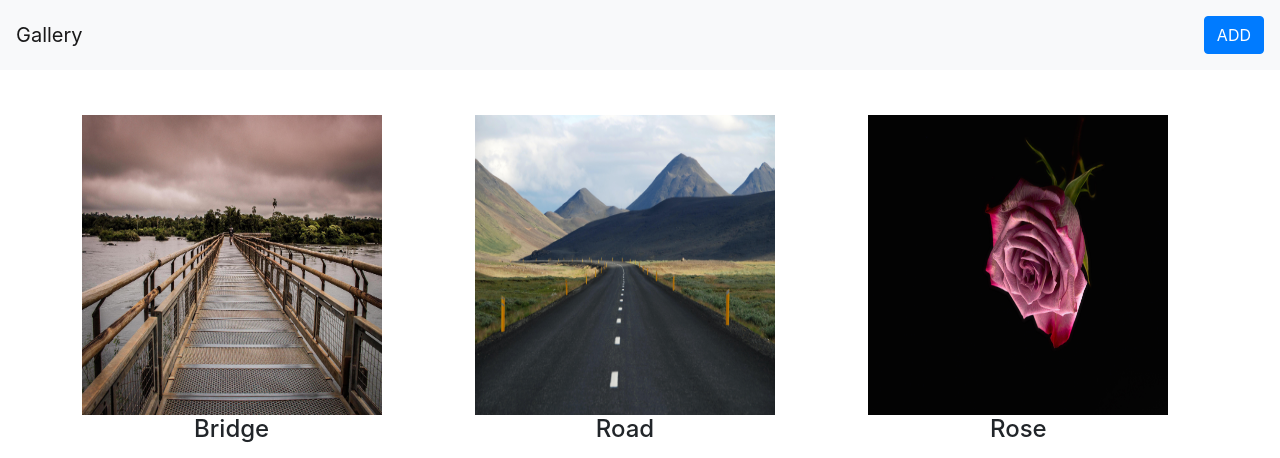
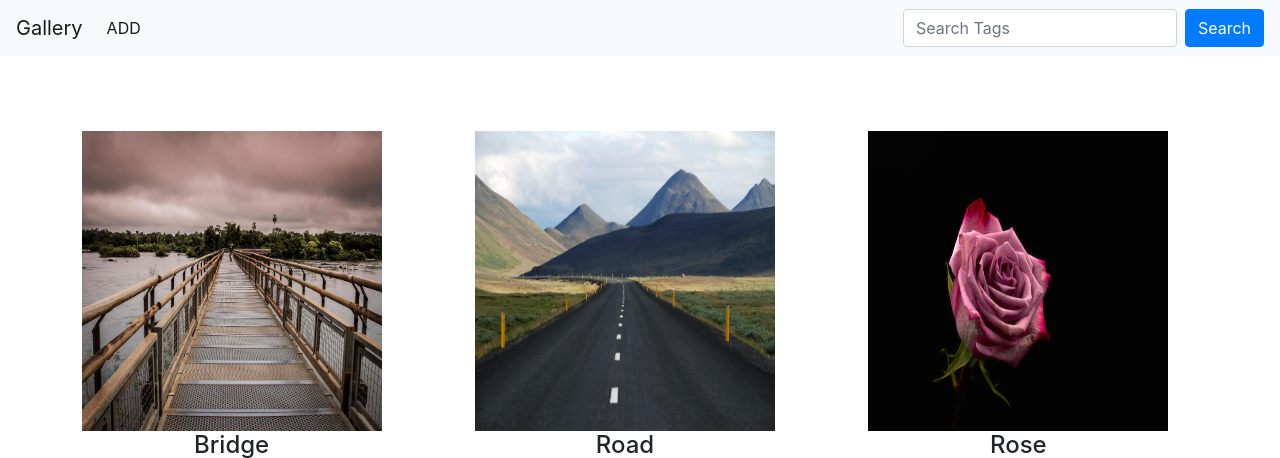
Before and after one commit to Ronakjain515/Image_Gallery, a Django app: page / in a window 1280 px wide. Shown: the top 458 px of the page. Run offline with Django 3.2, Linux system fonts and the light colour scheme; data comes from the database, SQL or seed files in the repository; both versions use the stored data as it was after the commit; some libraries are stand-ins or nearby versions.

Commit message:
Add filter feature accorind to tags

```diff
--- a/Templates/index.html
+++ b/Templates/index.html
@@ -4,6 +4,8 @@
     <meta charset="UTF-8">
     <link rel="stylesheet" href="https://maxcdn.bootstrapcdn.com/bootstrap/4.0.0/css/bootstrap.min.css" integrity="sha384-Gn5384xqQ1aoWXA+058RXPxPg6fy4IWvTNh0E263XmFcJlSAwiGgFAW/dAiS6JXm" crossorigin="anonymous">
     <script src="https://ajax.googleapis.com/ajax/libs/jquery/3.5.1/jquery.min.js"></script>
+  <script src="https://code.jquery.com/ui/1.12.1/jquery-ui.js"></script>
+  <link rel="stylesheet" href="//code.jquery.com/ui/1.12.1/themes/base/jquery-ui.css">
     <title>Gallery</title>
 </head>
 <body>
@@ -11,25 +13,42 @@
 <!--Navbar Start here-->
 <nav class="navbar navbar-expand-lg navbar-light bg-light">
   <a class="navbar-brand" href="#">Gallery</a>
-  <button class="navbar-toggler" type="button" data-toggle="collapse" data-target="#navbarText" aria-controls="navbarText" aria-expanded="false" aria-label="Toggle navigation">
+  <button class="navbar-toggler" type="button" data-toggle="collapse" data-target="#navbarSupportedContent" aria-controls="navbarSupportedContent" aria-expanded="false" aria-label="Toggle navigation">
     <span class="navbar-toggler-icon"></span>
   </button>
-  <div class="collapse navbar-collapse" id="navbarText">
+
+  <div class="collapse navbar-collapse" id="navbarSupportedContent">
     <ul class="navbar-nav mr-auto">
+      <li class="nav-item active">
+        <a class="nav-link" href="#">ADD</a>
+      </li>
     </ul>
-    <span class="navbar-text">
-      <button type="button" class="btn btn-primary">ADD</button>
-    </span>
+    <form class="form-inline my-2 my-lg-0">
+      <input id="search-field" class="form-control mr-sm-2" placeholder="Search Tags" aria-label="Search">
+      <button type="button" class="btn btn-primary" onclick="search()">Search</button>
+    </form>
   </div>
 </nav>
 <!--Navbar ends here-->
+
+<!--Tags data will show here-->
+<div style="text-align: right; height: 30px" id="SearchedTagsDiv">
+</div>
+<!--Tags data ends here-->
+
 
 <!--Image Post starts here-->
 <div class="row" style="padding:20px 50px; width:100%">
   {% for imageP in imagePost %}
   <div class="col" style="margin: 25px 20px">
-    <center><a href="Post/{{ imageP.name }}"><img id="{{ imageP.name }}_img" src="/media/{{ imageP.mainImage }}" height="300px" width="300px"></a></center>
-    <center><h4>{{ imageP.name }}</h4></center>
+    <center>
+      <a href="Post/{{ imageP.name }}">
+        <img id="{{ imageP.name }}_img" src="/media/{{ imageP.mainImage }}" height="300px" width="300px">
+      </a>
+    </center>
+    <center>
+      <h4>{{ imageP.name }}</h4>
+    </center>
   </div>
   {% endfor %}
 </div>
@@ -40,7 +59,7 @@
   <ul class="pagination justify-content-center">
     {% if imagePost.has_previous %}
     <li class="page-item">
-      <a class="page-link" href="?page={{ imagePost.previous_page_number }}">Previous</a>
+      <a class="page-link" href="javascript:changePage({{ imagePost.previous_page_number }})">Previous</a>
     </li>
     {% else %}
     <li class="page-item disabled">
@@ -50,7 +69,7 @@
     <li class="page-item"><a class="page-link" href="#">{{ imagePost.number }}</a></li>
     {% if imagePost.has_next %}
     <li class="page-item">
-      <a class="page-link" href="?page={{ imagePost.next_page_number }}">Next</a>
+      <a class="page-link" href="javascript:changePage({{ imagePost.next_page_number }})">Next</a>
     </li>
     {% else %}
     <li class="page-item disabled">
@@ -63,6 +82,126 @@
 
 </body>
 </html>
+
+<script>
+var searchedTags = []
+
+$(function() {
+  $("#search-field").autocomplete({
+    source: "{% url 'searchTag' %}",
+    minLength: 1,
+  });
+});
+
+$( document ).ready(function() {
+if ( window.history.replaceState ) {
+  window.history.replaceState( null, null, window.location.href );
+}
+
+{% for tag in tags %}
+searchedTags.push('{{ tag }}');
+appendSearchedTag('{{ tag }}');
+{% endfor %}
+});
+
+  function search()
+  {
+    searchData = document.getElementById("search-field").value;
+    if(searchData === "")
+    {
+      alert("Please Type some value in search box");
+      return;
+    }
+    // checking if tag is complete or not from database
+    $.ajax({
+            url: '{% url 'isTagComplete' %}',
+            type: 'post',
+            dataType: 'json',
+            contentType: 'application/json',
+            data: JSON.stringify({"tagData": searchData}),
+            success: function (data) {
+                if(data.result === "true")
+                {
+                   document.getElementById("search-field").value = "";
+                   searchedTags.push(searchData);
+                   changePage({{ imagePost.number }});
+                }
+                if(data.result === "false")
+                {
+                  alert("Tag not matched in Database");
+                }
+            }
+     });
+  }
+
+  function appendSearchedTag(tagData)
+  {
+    var createdDiv = document.createElement("div");
+    createdDiv.style.backgroundColor = "#B8B8B8";
+    createdDiv.style.display = "inline-flex";
+    createdDiv.style.padding = "7px 10px";
+    createdDiv.style.borderRadius = "25px";
+    createdDiv.style.margin = "5px";
+    var textNode = document.createTextNode(tagData);
+    createdDiv.appendChild(textNode);
+    document.getElementById("SearchedTagsDiv").appendChild(createdDiv);
+  }
+
+  function changePage(pageIndex)
+  {
+    var form = document.createElement("form");
+    var element1 = document.createElement("input");
+    var element2 = document.createElement("input");
+    var element3 = document.createElement("input");
+
+    form.method = "POST";
+    form.action = "{% url 'index' %}";
+
+    element1.type="hidden";
+    element1.value="{{ csrf_token }}";
+    element1.name="csrfmiddlewaretoken";
+    form.appendChild(element1);
+
+    element2.type="hidden";
+    element2.value=pageIndex;
+    element2.name="pageno";
+    form.appendChild(element2);
+
+    element3.type="hidden";
+    element3.value=searchedTags;
+    element3.name="tags";
+    form.appendChild(element3);
+
+    document.body.appendChild(form);
+    form.submit();
+  }
+
+$.ajaxSetup({
+     beforeSend: function(xhr, settings) {
+         function getCookie(name) {
+             var cookieValue = null;
+             if (document.cookie && document.cookie != '') {
+                 var cookies = document.cookie.split(';');
+                 for (var i = 0; i < cookies.length; i++) {
+                     var cookie = jQuery.trim(cookies[i]);
+                     // Does this cookie string begin with the name we want?
+                     if (cookie.substring(0, name.length + 1) == (name + '=')) {
+                         cookieValue = decodeURIComponent(cookie.substring(name.length + 1));
+                         break;
+                     }
+                 }
+             }
+             return cookieValue;
+         }
+         if (!(/^http:.*/.test(settings.url) || /^https:.*/.test(settings.url))) {
+             // Only send the token to relative URLs i.e. locally.
+             xhr.setRequestHeader("X-CSRFToken", getCookie('csrftoken'));
+         }
+     }
+});
+
+</script>
+
 <style>
 div.gallery {
   margin: 5px;
--- a/gallery_app/urls.py
+++ b/gallery_app/urls.py
@@ -4,4 +4,6 @@ urlpatterns = [
     path('', views.index, name="index"),
     path('Post/<str:ImagePostParameter>', views.viewDetailsPost, name="viewDetailsPost"),
     path('SaveAngle', views.saveImageAngle, name="SaveImageAngle"),
+    path('searchTag', views.searchTag, name="searchTag"),
+    path('isTagComplete', views.isTagComplete, name="isTagComplete"),
 ]
--- a/gallery_app/views.py
+++ b/gallery_app/views.py
@@ -2,6 +2,8 @@ import json
 
 from django.http import JsonResponse
 from django.shortcuts import render
+from pip._vendor.requests import Response
+
 from .models import ImagePost, Tags, Images
 from django.core.paginator import Paginator
 
@@ -9,17 +11,30 @@ from django.core.paginator import Paginator
 
 
 def index(request):
-    imagePost = list(ImagePost.objects.values("id", "name").order_by("id"))
+    page_no = 1
+    tags = []
+    imagePost = []
+
+    if request.POST:
+        page_no = request.POST.get("pageno")
+        tagsPostData = request.POST.get("tags")
+        if tagsPostData != "":
+            for tag in tagsPostData.split(","):
+                tags.append(tag)
+            imageIdTags = Tags.objects.values("imagePostId").filter(tag__in=tags).distinct()
+            imagePost = list(ImagePost.objects.values("id", "name").order_by("id").filter(id__in=imageIdTags))
+        else:
+            imagePost = list(ImagePost.objects.values("id", "name").order_by("id"))
+    else:
+        imagePost = list(ImagePost.objects.values("id", "name").order_by("id"))
+
     for i in range(0, len(imagePost)):
         temp = Images.objects.values("image").filter(imagePostId=imagePost[i]["id"]).first()
-        try:
-            imagePost[i]["mainImage"] = temp["image"]
-        except:
-            pass
+        imagePost[i]["mainImage"] = temp["image"]
+
     paginator = Paginator(imagePost, 8)
-    page_no = request.GET.get("page")
     page_image = paginator.get_page(page_no)
-    return render(request, "index.html", context={"imagePost": page_image})
+    return render(request, "index.html", context={"imagePost": page_image, "tags": tags})
 
 
 def viewDetailsPost(request, ImagePostParameter):
@@ -41,3 +56,20 @@ def saveImageAngle(request):
     im1 = im1.rotate(-received_json_data["angle"], PIL.Image.NEAREST, expand=1)
     im1.save(os.path.join(settings.MEDIA_ROOT, image))
     return JsonResponse({"result": "true"})
+
+def searchTag(request):
+    searchData = request.GET.get("term")
+    result = list(Tags.objects.values_list("tag", flat=True).filter(tag__contains=searchData).distinct())
+    return JsonResponse(result, safe=False)
+
+def isTagComplete(request):
+    result = "false"
+    try:
+        tagData = json.loads(request.body)["tagData"]
+        tagCount = Tags.objects.filter(tag__iexact=tagData).count()
+        if tagCount > 0:
+            print(tagCount)
+            result = "true"
+    except:
+        pass
+    return JsonResponse({"result": result})
```
Also changed, not shown: db.sqlite3, media/images/carlos-quintero-hAb_8YM2kJw-unsplash_dtuyz5p.jpg, media/images/jonatan-lewczuk-J5wQl4Wqal8-unsplash_gDyc5dV.jpg.
